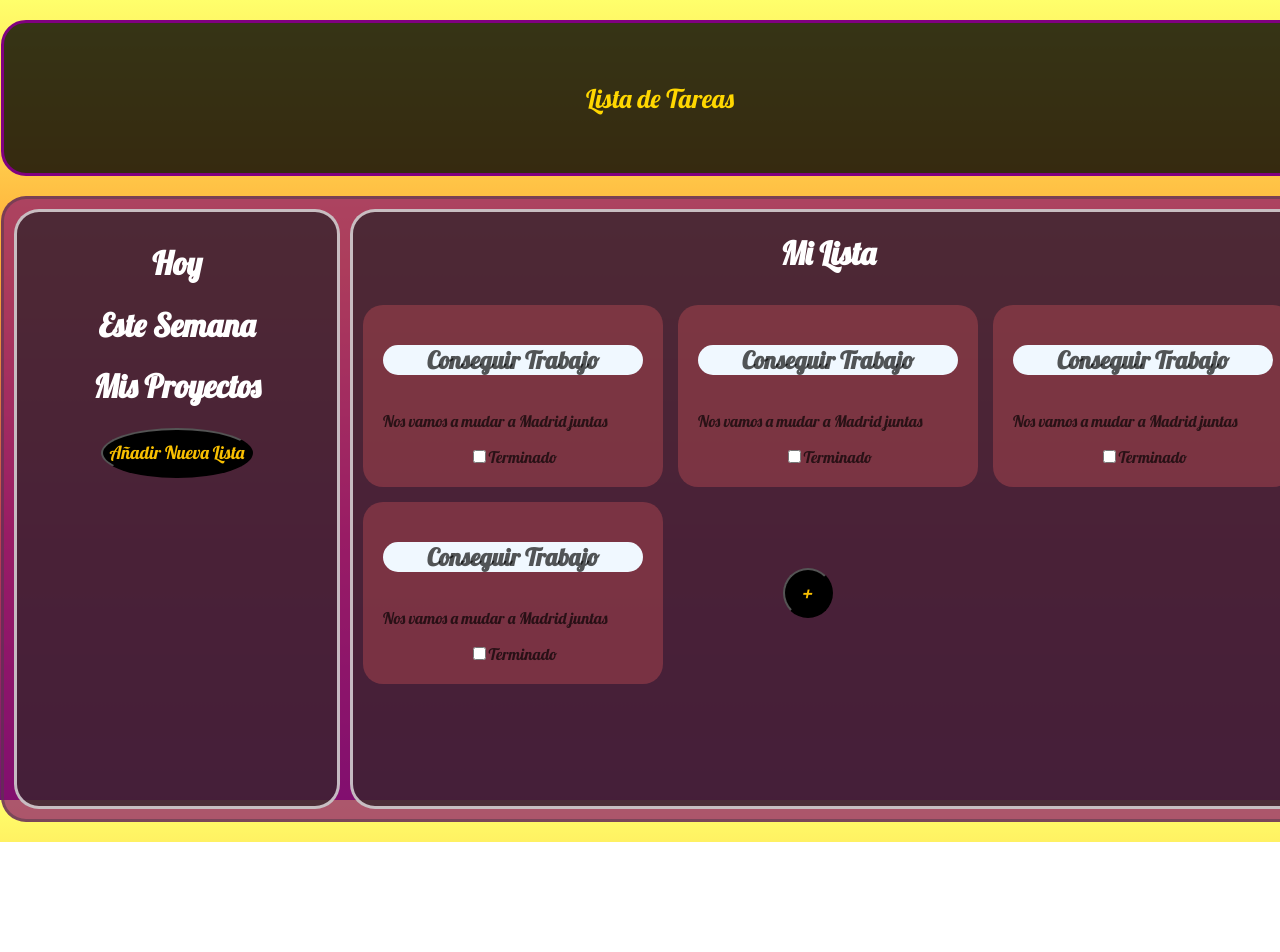
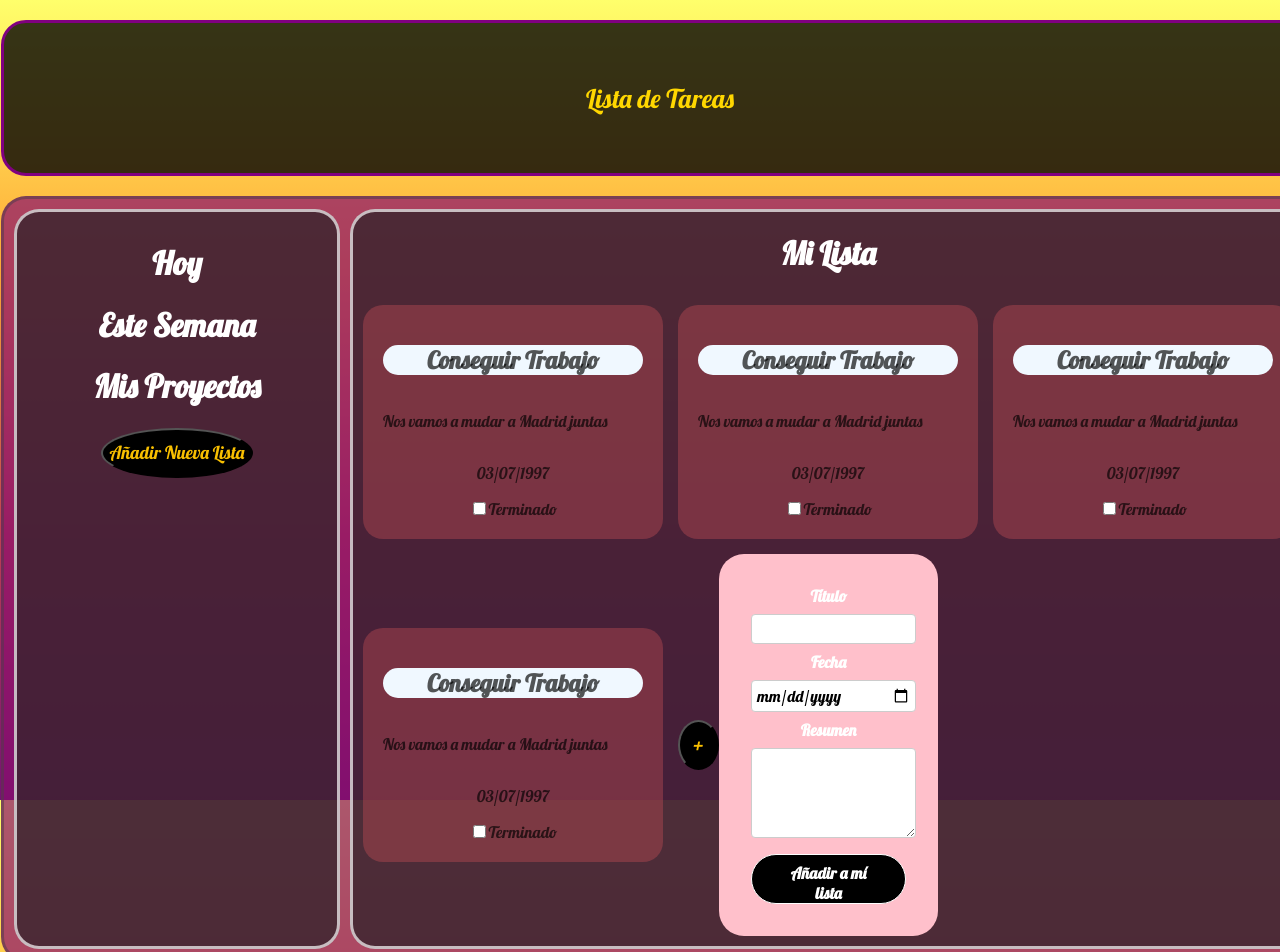
Before and after one commit to melxincognito/lista-de-tareas, a React (Create React App) app: page / in a window 1280 px wide. Shown: the top 952 px of the page. Before the commit the page ends 842 px from the top, so only its background shows below. Built offline with nearby package versions, Linux system fonts and the light colour scheme.

Commit message:
deconstructing into components

```diff
--- a/src/App.css
+++ b/src/App.css
@@ -33,14 +33,7 @@
   min-height: 600px;
 }
 
-.myLists {
-  width: 300px;
-  border: solid rgba(255, 255, 255, 0.692);
-  border-radius: 25px;
-  padding: 10px;
-  background-color: rgba(54, 36, 44, 0.801);
-  color: white;
-}
+
 
 .todos {
   width: 950px;
--- a/src/App.js
+++ b/src/App.js
@@ -1,24 +1,16 @@
 import "./App.css";
 import Card from "./components/todos/card/card.component";
+import NewTodoForm from "./components/forms/todos/newTodoForm.component";
+import MyLists from "./components/lists/listLayout.module";
 
 function App() {
-  function logit() {
-    alert("Nos vamos a mudar! Estaremos bien, juntas!:)");
-  }
+
 
   return (
     <div className="App">
       <header className="App-header">Lista de Tareas</header>
       <div className="content">
-        <div className="myLists">
-          <h1> Hoy </h1>
-          <h1> Este Semana </h1>
-          <h1> Mis Proyectos </h1>
-          <button title="Añadir Nueva Lista" onClick={logit}>
-            {" "}
-            Añadir Nueva Lista{" "}
-          </button>
-        </div>
+        <MyLists />
         <div className="todos">
           <h1> Mi Lista </h1>
           <div className="myTodos">
@@ -31,6 +23,7 @@ function App() {
                 {" "}
                 +{" "}
               </button>
+              <NewTodoForm/>
             </div>
           </div>
         </div>
--- /dev/null
+++ b/src/components/forms/todos/newTodoForm.component.jsx
@@ -0,0 +1,30 @@
+import React from "react";
+import classes from "./newTodoForm.module.css";
+
+function NewTodoForm() {
+  return (
+    <section>
+      <form className={classes.form}>
+        <div>
+          <div className={classes.control}>
+            <label htmlFor="title">Título</label>
+            <input type="text" required />
+          </div>
+          <div className={classes.control}>
+            <label>Fecha</label>
+            <input type="date" required />
+          </div>
+          <div className={classes.control}>
+            <label htmlFor="description">Resumen</label>
+            <textarea id="description" required rows="4" />
+          </div>
+          <div className={classes.actions}>
+            <button> Añadir a mí lista </button>
+          </div>
+        </div>
+      </form>
+    </section>
+  );
+}
+
+export default NewTodoForm;
--- /dev/null
+++ b/src/components/forms/todos/newTodoForm.module.css
@@ -0,0 +1,47 @@
+.form {
+    padding: 2rem;
+    background-color: pink;
+    border-radius: 25px;
+  }
+
+  .control {
+    margin-bottom: 0.5rem;
+  }
+
+  .control label {
+    display: block;
+    font-weight: bold;
+    margin-bottom: 0.5rem;
+  }
+
+  .control input,
+  .control textarea {
+    display: block;
+    font: inherit;
+    border-radius: 4px;
+    border: 1px solid #ccc;
+    padding: 0.25rem;
+    width: 100%;
+  }
+
+  .actions {
+    margin-top: 1rem;
+    text-align: right;
+  }
+
+  .actions button {
+    font: inherit;
+    cursor: pointer;
+    background-color: black;
+    color: white;
+    padding: 0.5rem 1.5rem;
+    border: 1px solid white;
+    border-radius: 25px;
+    font-weight: bold;
+  }
+
+  .actions button:hover,
+  .actions button:active {
+    background-color: purple;
+    border-color: black;
+  }
--- /dev/null
+++ b/src/components/lists/listLayout.module.css
@@ -0,0 +1,8 @@
+.myLists {
+    width: 300px;
+    border: solid rgba(255, 255, 255, 0.692);
+    border-radius: 25px;
+    padding: 10px;
+    background-color: rgba(54, 36, 44, 0.801);
+    color: white;
+  }
--- /dev/null
+++ b/src/components/lists/listLayout.module.jsx
@@ -0,0 +1,15 @@
+import React from "react";
+import classes from "./listLayout.module.css";
+
+function MyLists() {
+  return (
+    <div className={classes.myLists}>
+      <h1> Hoy </h1>
+      <h1> Este Semana </h1>
+      <h1> Mis Proyectos </h1>
+      <button title="Añadir Nueva Lista"> Añadir Nueva Lista </button>
+    </div>
+  );
+}
+
+export default MyLists;
--- a/src/components/todos/card/card.component.jsx
+++ b/src/components/todos/card/card.component.jsx
@@ -6,6 +6,7 @@ function Card() {
     <div className={classes.card}>
       <h2 className={classes.title}> Conseguir Trabajo </h2>
       <p className={classes.description}> Nos vamos a mudar a Madrid juntas </p>
+      <p className={classes.fecha}> 03/07/1997 </p>
       <div>
         <input type="checkbox" />
         <label>Terminado </label>
```
Also changed, not shown: src/components/forms/lists/newListForm.component.jsx (added), src/components/todos/new-todo/newTodo.component.jsx (added), src/components/todos/new-todo/newTodo.module.css (added), 1 other file (tests, documents, lock files or other folders).
